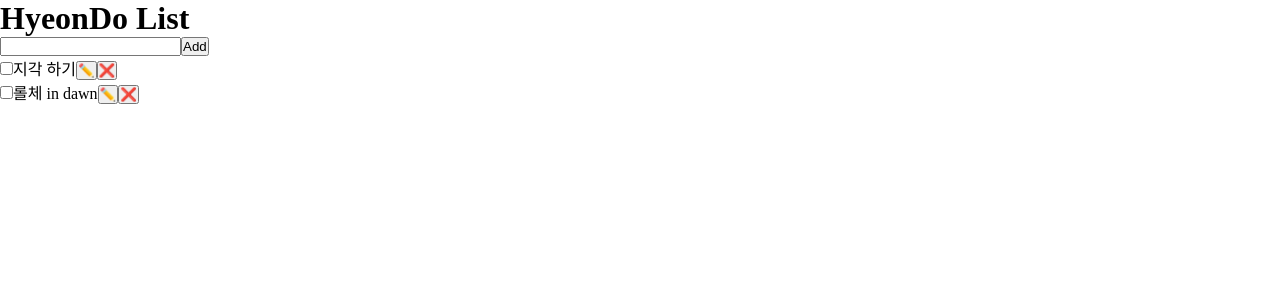
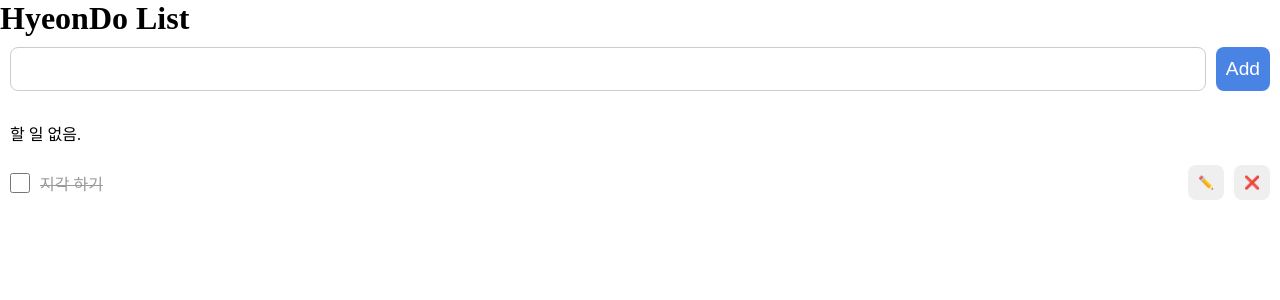
Before and after one commit to juio12/Progtamming_3416, a React (Vite) app: page / in a window 1280 px wide. Shown: the top 300 px of the page. Built offline with nearby package versions, Linux system fonts and the light colour scheme.

Commit message:
TodoListApp HTML className, todolist.css

```diff
--- a/src/TodoListApp.jsx
+++ b/src/TodoListApp.jsx
@@ -1,23 +1,22 @@
+import './todolist.css'
+
 function TodoListApp() {
     return (
-        <div>
-            <h1>HyeonDo List</h1>
-            <form>
-                <input type="text" />
-                <button type="submit">Add</button>
+        <div className="todo">
+            <h1 className="todo__title">HyeonDo List</h1>
+            <form className="todo__form">
+                <input type="text" className="todo__input"/>
+                <button type="submit" className="todo__button todo__button--add">Add</button>
             </form>
-            <ul>
-                <li>
-                    <input type="checkbox" id="chk-1" />
-                    <label htmlFor="chk-1">지각 하기</label>
-                    <button>✏️</button>
-                    <button>❌</button>
+            <ul className="todo__list">
+                <li className="todo__item todo__item--empty">
+                    <p>할 일 없음.</p>
                 </li>
-                <li>
-                    <input type="checkbox" id="chk-2" />
-                    <label htmlFor="chk-2">롤체 in dawn</label>
-                    <button>✏️</button>
-                    <button>❌</button>
+                <li className="todo__item todo__item--complete">
+                    <input type="checkbox" id="chk-1" className="todo__check"/>
+                    <label htmlFor="chk-1" className="todo__label">지각 하기</label>
+                    <button className="todo__button todo__button--edit">✏️</button>
+                    <button className="todo__button todo__button--delete">❌</button>
                 </li>
             </ul>
         </div>
--- /dev/null
+++ b/src/todolist.css
@@ -0,0 +1,64 @@
+todo {
+    /* width: 90%;
+    min-width: 400px; */
+    width: max(90%, 400px); /순서 상관없음 보통: 90%, 최소: 400px/
+    background-color: #f9f9f9;
+    margin: 20px auto;
+    padding: 20px;
+    border-radius: 16px;
+    box-shadow: 0 2px 4px rgba(0, 0, 0, 0.1); /0: 가로, 2px: 세로, 4px: blur/
+}
+.todo__title{
+    font-size: 2rem;
+}
+.todo__form{
+    margin-bottom: 10px;
+    padding: 10px;
+    display: flex;
+}
+.todo__input {
+    padding: 10px;
+    margin-right: 10px;
+    font-size: 1.2rem;
+    border: 1px solid #ccc;
+    border-radius: 8px;
+    flex: 1;
+}
+.todo__button {
+    padding: 10px;
+    border: none;
+    border-radius: 8px;
+    font-size: 1.2rem;
+    cursor: pointer;
+    color: #fff;
+}
+.todo__button--add {
+    background-color: #4984e4;
+}
+.todo__item {
+    display: flex;
+    align-items: center;
+    padding: 10px;
+}
+.todo__check {
+    width: 20px;
+    height: 20px;
+    cursor: pointer;
+    accent-color: #999; /* 체크했을 때 배경색, 눈에 안 뜨게 */
+}
+.todo__label {
+    flex: 1;
+    margin-left: 10px;
+}
+.todo__button--edit,
+.todo__button--delete {
+    font-size: 0.8rem;
+    margin-left: 10px;
+}
+.todo__item--complete .todo__label {
+    text-decoration: line-through;
+    color: #999;
+}
+
+/* A > B: A 바로 아래 자식 B
+A B: A 언젠가 자손 B */
```
